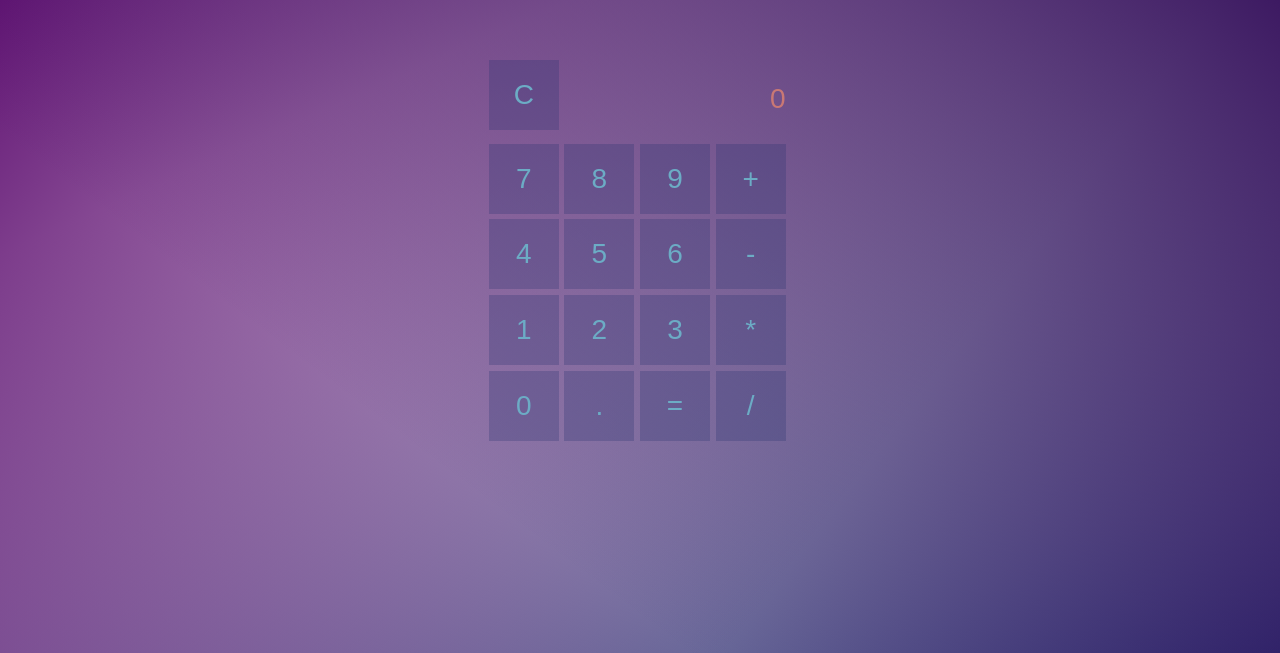
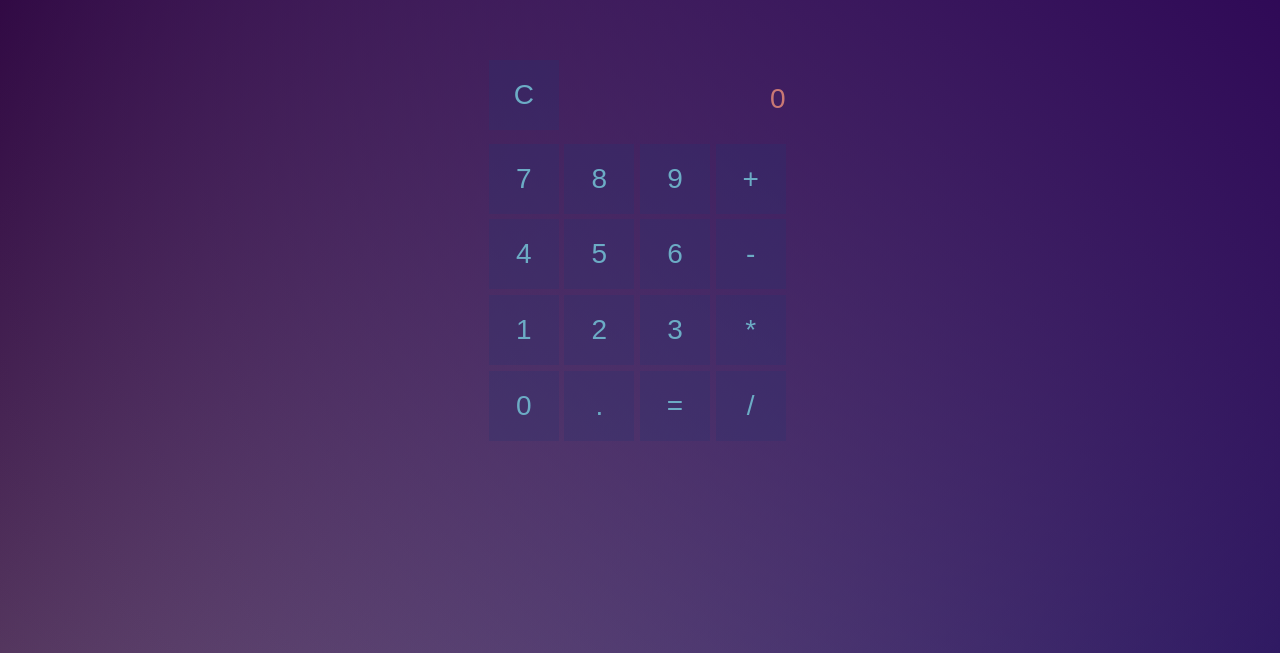
Before and after one commit to alekseyka221/OOP, a website: page calculator/public/calc.html in a window 1280 px wide. Shown: the part 147-800 px from the top of the page. Drawn offline with Linux system fonts and the light colour scheme.

Commit message:
корректировки стилей

```diff
--- a/calculator/public/style.scss
+++ b/calculator/public/style.scss
@@ -1,7 +1,7 @@
 html {
-  background: linear-gradient(217deg, rgb(44, 4, 83), rgba(255,0,0,0) 70.71%),
-  linear-gradient(127deg, rgb(86, 2, 105), rgba(0,255,0,0) 70.71%),
-  linear-gradient(336deg, rgba(1, 1, 83, 0.8), rgba(0,0,255,0) 70.71%);
+  background: linear-gradient(217deg, rgb(44, 4, 83), rgba(255,0,0,0)),
+  linear-gradient(120deg, rgb(42, 1, 50), rgba(0,255,0,0) ),
+  linear-gradient(300deg, rgba(1, 1, 83, 0.8), rgba(0,0,255,0) );
   background-attachment: fixed;
 }
 
```
Also changed, not shown: calculator/public/style.css, 1 other file.
